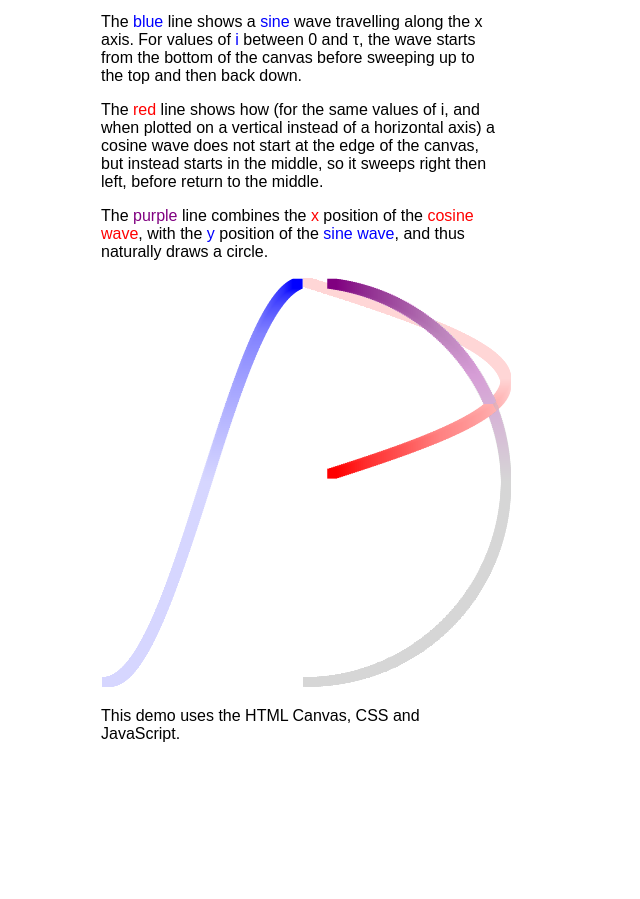
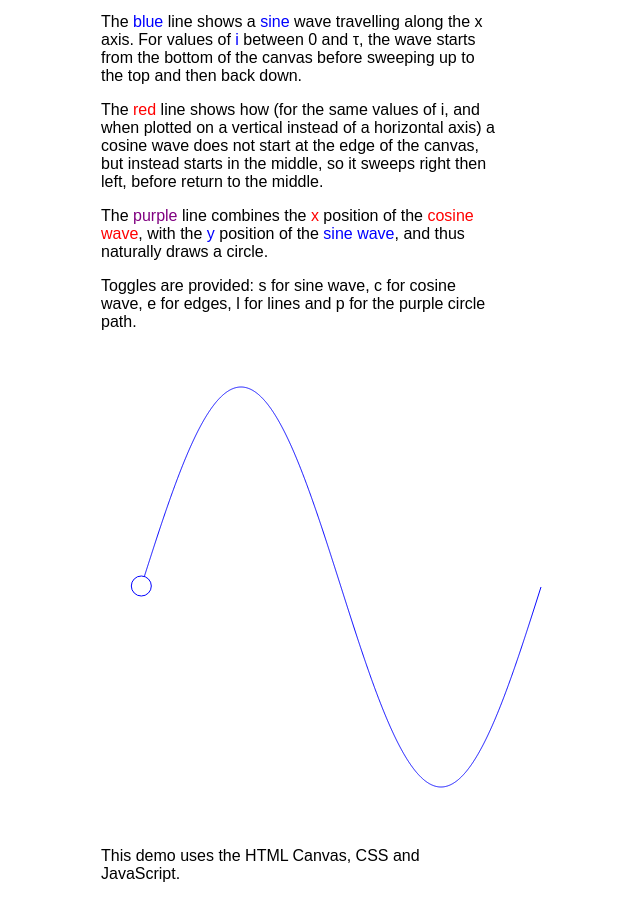
Before and after one commit to portsoc/canvascircle, a plain HTML site: page index.html in a window 1280 px wide. Shown: the part 156-1055 px from the top of the page, without its empty margins (339-979 px from the left). Before the commit the page ends 915 px from the top, so only its background shows below. Drawn offline with Linux system fonts and the light colour scheme.

Commit message:
improvements

```diff
--- a/circle.js
+++ b/circle.js
@@ -3,52 +3,167 @@
 const canvas = document.createElement("canvas");
 const c = canvas.getContext('2d');
 
+const TAU = 2*Math.PI;
 const r=200; // radius
 const d=2*r; // diameter
 const blobsize = 10;
-canvas.width=2*r+blobsize;
-canvas.height=2*r+blobsize;
+const blobOffset = blobsize/2;
+const margin = 8*blobsize;
 
 const tau = 2*Math.PI;
-const step = 0.01;
-const radius = 150;
+const step = 0.005;
 const multiplier = d/tau;
 
-function drawBlob(x,y, col) {
-  c.fillStyle = col;
-  c.fillRect( x, y, blobsize,blobsize );
+const show = {
+  sin: true,
+  cos: false,
+  lines: false,
+  edges: false,
+  circle: false,
+  auto: false
+};
+
+function onoff(e) {
+  if (e.key === "c") show.cos = !show.cos;
+  if (e.key === "s") show.sin = !show.sin;
+  if (e.key === "l") show.lines = !show.lines;
+  if (e.key === "p") show.circle = !show.circle;
+  if (e.key === "e") show.edges = !show.edges;
+  if (e.key === "a") show.auto = !show.auto;
+  if (e.key === "ArrowRight") stepOn(+10);
+  if (e.key === "ArrowLeft") stepOn(-10);
+
+  drawInitial();
 }
 
-function drawConn(x,y, x1,y1, col) {
+document.addEventListener('keyup', onoff);
+
+canvas.width=2*r+margin;
+canvas.height=2*r+margin;
+c.translate(margin/2, margin/2);
+
+function drawBlob(x,y, fill, stroke) {
+  c.beginPath();
+  c.arc(x, y, blobsize, 0, TAU);
+  c.fillStyle = fill;
+  c.strokeStyle = stroke;
+  c.fill();
+  c.stroke();
+  c.closePath();
+}
+
+function drawConn(x,y, x1,y1, col, dashed = false) {
+  c.beginPath();
   c.strokeStyle = col;
-  c.strokeWidth = "2";
-  c.moveTo( x, y );
-  c.lineTo( x1, y1 );
+  c.lineWidth = 2;
+  c.moveTo( x , y  );
+  c.lineTo( x1, y1  );
+  if (dashed) c.setLineDash([4,4]);
   c.stroke();
+  c.closePath();
+  c.setLineDash([]);
 }
 
 
-function fadeContent() {
-  c.fillStyle = `rgba(255,255,255,0.01)`;
-  c.fillRect( 0,0, canvas.width, canvas.height);
+let background = null;
+
+function drawInitial() {
+
+  c.clearRect(-margin, -margin,canvas.width + margin, canvas.height + margin);
+
+  if (show.circle) {
+    // draw circle using arc
+    c.strokeStyle = "purple";
+    c.lineWidth = 2;
+    if (show.circle) {
+      c.beginPath();
+      c.arc(200, 200, r, 0, TAU);
+      c.stroke();
+    }
+  }
+
+  if (show.sin) {
+    // draw sine path
+    c.beginPath();
+    c.strokeStyle = "blue";
+    c.moveTo(2*r,r);
+    for (let i=0; i<TAU; i += step) {
+      const y = r + r*Math.sin(i);
+      const axispos = d - i*multiplier % d;
+      c.lineTo(axispos,y);
+    }
+    c.stroke();
+  }
+
+  if (show.cos) {
+    // draw cosine path
+    c.beginPath();
+    c.strokeStyle = "red";
+    c.moveTo(0,0);
+    for (let i=0; i<TAU; i += step) {
+      const x =  r - r*Math.cos(i);
+      const axispos = i*multiplier % d;
+      c.lineTo(x,axispos);
+    }
+    c.stroke();
+  }
+
+  background = c.getImageData( 0,0, canvas.width, canvas.height);
+
+  // create a bitmap copy of the canvas
 }
 
-let i=0;
 
+function stepOn(direction) {
+    i-=(step*direction);
+    if (i<0) i+=TAU;
+
+}
+
+let i=TAU;
 function drawNext() {
-  i+=step;
-  fadeContent();
-  let x = r + r*Math.sin(i);
-  let y = r + r*Math.cos(i);
-  let axispos = i*multiplier % d;
+  if (show.auto) {
+    stepOn(+1);
+  }
 
-  drawBlob( x, y, `purple`);
+  const x = r - r*Math.cos(i);
+  const y = r + r*Math.sin(i);
+  const axispos = d-(i*multiplier % d);
 
-  drawBlob( axispos, y, 'blue'  );
-  drawBlob( x, axispos, 'red'  );
+  // redraw the background covering the previous frame.
+  c.putImageData( background, 0, 0 )
+
+  if (show.sin) {
+    if (show.edges) {
+      drawConn( axispos, y, axispos, 0, 'blue' );
+      drawBlob( axispos, 0, 'white', 'blue'  );
+    }
+    drawBlob( axispos, y, 'white', 'blue'  );
+  }
+
+  if (show.cos) {
+    if (show.edges) {
+      drawConn( 0, axispos, x, axispos, 'red' );
+      drawBlob( 0, axispos, 'white', 'red' );
+    }
+    drawBlob( x, axispos, 'white', 'red' );
+  }
+
+  if (show.circle) {
+    if (show.lines) {
+      if (show.sin) drawConn( x, y, axispos, y, 'blue', true );
+      if (show.cos) drawConn( x, y, x, axispos, 'red', true );
+    }
+
+    drawBlob( x, y, 'white', 'purple');
+  }
+
 
   window.requestAnimationFrame(drawNext);
 }
 
 document.body.appendChild(canvas);
+
+drawInitial();
 drawNext();
+stepOn(+1);
--- a/index.html
+++ b/index.html
@@ -14,6 +14,8 @@
 
 <p>The <b>purple</b> line combines the <em>x</em> position of the <em>cosine wave</em>, with the <i>y</i> position of the <i>sine wave</i>, and thus naturally draws a circle.
 
+<p>Toggles are provided: s for sine wave, c for cosine wave, e for edges, l for lines and p for the purple circle path.
+
 <script src="circle.js"></script>
 
 <p>This demo uses the HTML Canvas, CSS and JavaScript.</p>
```
